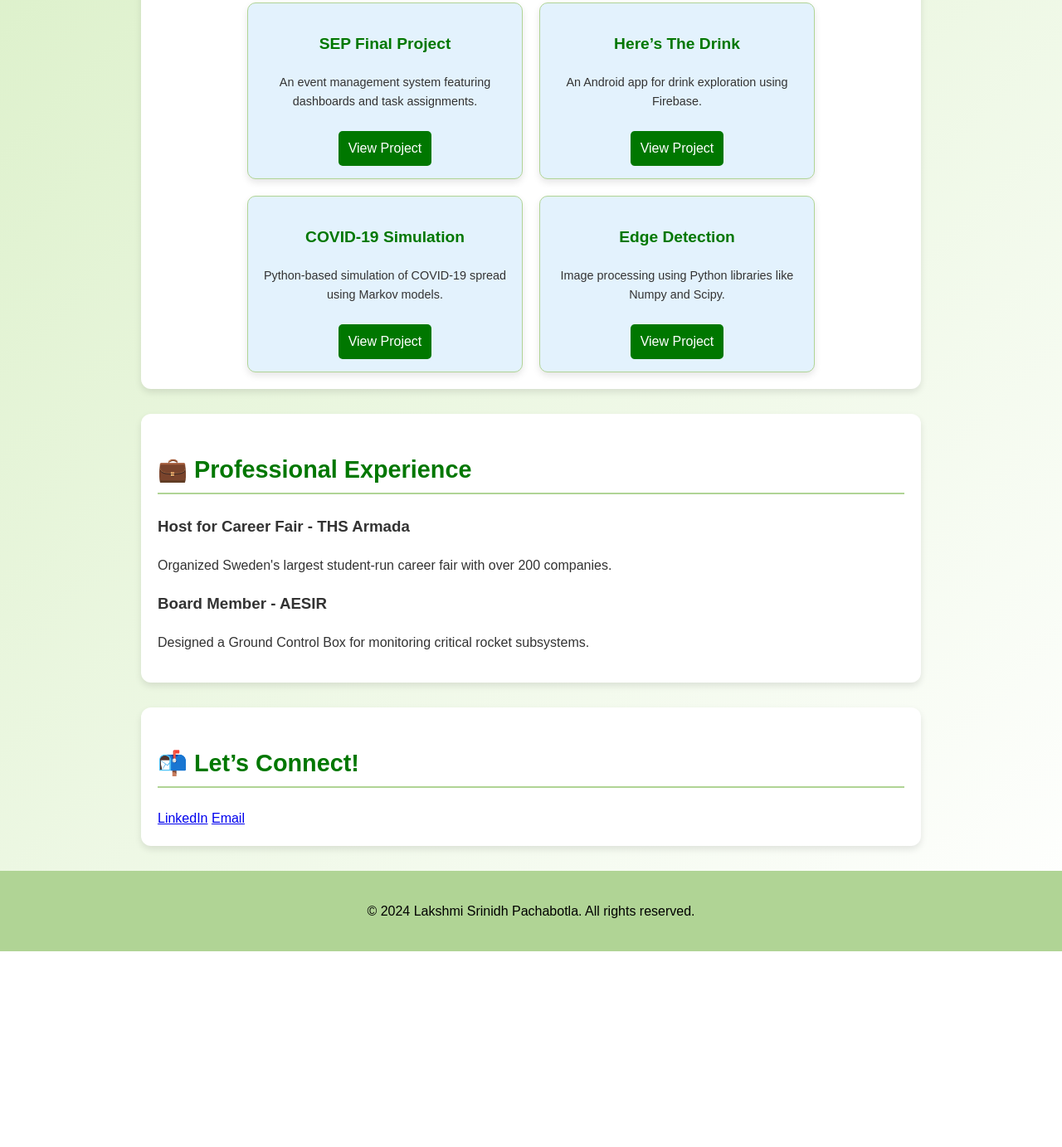
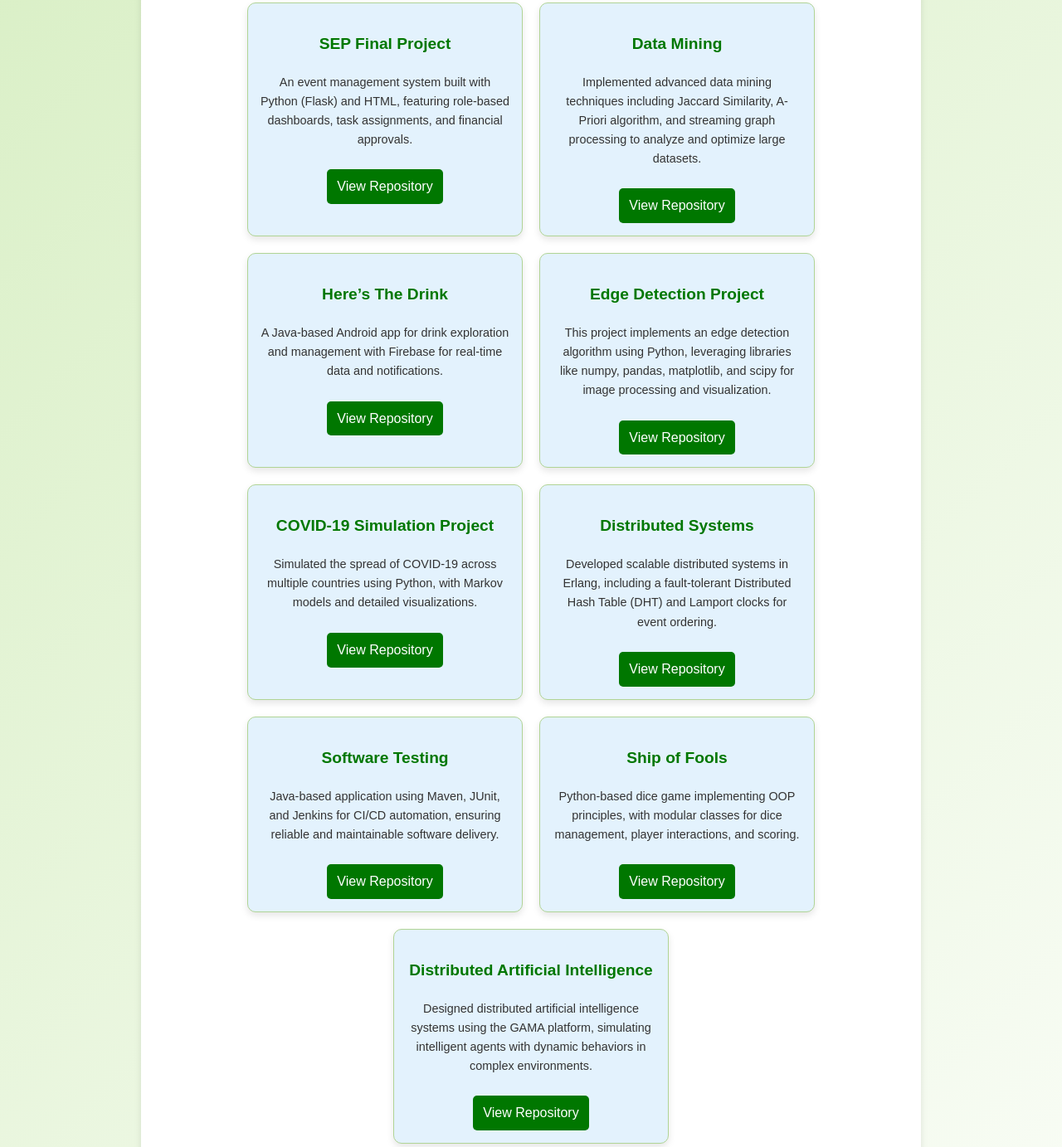
Before and after one commit to lakshmisrinidhp/portfolio, a plain HTML site: page index.html in a window 1280 px wide. Shown: the part 1063-2446 px from the top of the page at 83% size. Before the commit the page ends 2210 px from the top, so only its background shows below. Drawn offline with Linux system fonts and the light colour scheme.

Commit message:
Update index.html

```diff
--- a/index.html
+++ b/index.html
@@ -173,26 +173,52 @@
   <div class="project-cards">
     <div class="project-card">
       <h3>SEP Final Project</h3>
-        <p>An event management system featuring dashboards and task assignments.</p>
-        <a href="https://github.com/lakshmisrinidhp/MMSE_FINAL_PROJECT">View Project</a>
+      <p>An event management system built with Python (Flask) and HTML, featuring role-based dashboards, task assignments, and financial approvals.</p>
+      <a href="https://github.com/lakshmisrinidhp/MMSE_FINAL_PROJECT">View Repository</a>
+    </div>
+    <div class="project-card">
+      <h3>Data Mining</h3>
+      <p>Implemented advanced data mining techniques including Jaccard Similarity, A-Priori algorithm, and streaming graph processing to analyze and optimize large datasets.</p>
+      <a href="https://github.com/lakshmisrinidhp/Data_Mining---ID_2222.git">View Repository</a>
     </div>
     <div class="project-card">
       <h3>Here’s The Drink</h3>
-        <p>An Android app for drink exploration using Firebase.</p>
-        <a href="https://github.com/lakshmisrinidhp/HeresTheDrink">View Project</a>
+      <p>A Java-based Android app for drink exploration and management with Firebase for real-time data and notifications.</p>
+      <a href="https://github.com/lakshmisrinidhp/HeresTheDrink">View Repository</a>
     </div>
     <div class="project-card">
-        <h3>COVID-19 Simulation</h3>
-        <p>Python-based simulation of COVID-19 spread using Markov models.</p>
-        <a href="https://github.com/lakshmisrinidhp/COVID_19_Simulation-Project.git">View Project</a>
+      <h3>Edge Detection Project</h3>
+      <p>This project implements an edge detection algorithm using Python, leveraging libraries like numpy, pandas, matplotlib, and scipy for image processing and visualization.</p>
+      <a href="https://github.com/lakshmisrinidhp/Edge_Detection.git">View Repository</a>
     </div>
     <div class="project-card">
-        <h3>Edge Detection</h3>
-        <p>Image processing using Python libraries like Numpy and Scipy.</p>
-        <a href="https://github.com/lakshmisrinidhp/Edge_Detection.git">View Project</a>
+      <h3>COVID-19 Simulation Project</h3>
+      <p>Simulated the spread of COVID-19 across multiple countries using Python, with Markov models and detailed visualizations.</p>
+      <a href="https://github.com/lakshmisrinidhp/COVID_19_Simulation-Project.git">View Repository</a>
+    </div>
+    <div class="project-card">
+      <h3>Distributed Systems</h3>
+      <p>Developed scalable distributed systems in Erlang, including a fault-tolerant Distributed Hash Table (DHT) and Lamport clocks for event ordering.</p>
+      <a href="https://github.com/lakshmisrinidhp/Distributed_Systems---ID_2201-.git">View Repository</a>
+    </div>
+    <div class="project-card">
+      <h3>Software Testing</h3>
+      <p>Java-based application using Maven, JUnit, and Jenkins for CI/CD automation, ensuring reliable and maintainable software delivery.</p>
+      <a href="https://github.com/lakshmisrinidhp/Software_Testing.git">View Repository</a>
+    </div>
+    <div class="project-card">
+      <h3>Ship of Fools</h3>
+      <p>Python-based dice game implementing OOP principles, with modular classes for dice management, player interactions, and scoring.</p>
+      <a href="https://github.com/lakshmisrinidhp/Ship-of-Fools.git">View Repository</a>
+    </div>
+    <div class="project-card">
+      <h3>Distributed Artificial Intelligence</h3>
+      <p>Designed distributed artificial intelligence systems using the GAMA platform, simulating intelligent agents with dynamic behaviors in complex environments.</p>
+      <a href="https://github.com/lakshmisrinidhp/DAI-IA---ID_2209.git">View Repository</a>
     </div>
   </div>
 </section>
+
 
   <!-- Professional Experience -->
   <section id="experience">
```
Lines whose indentation alone changed are shown as unchanged.
